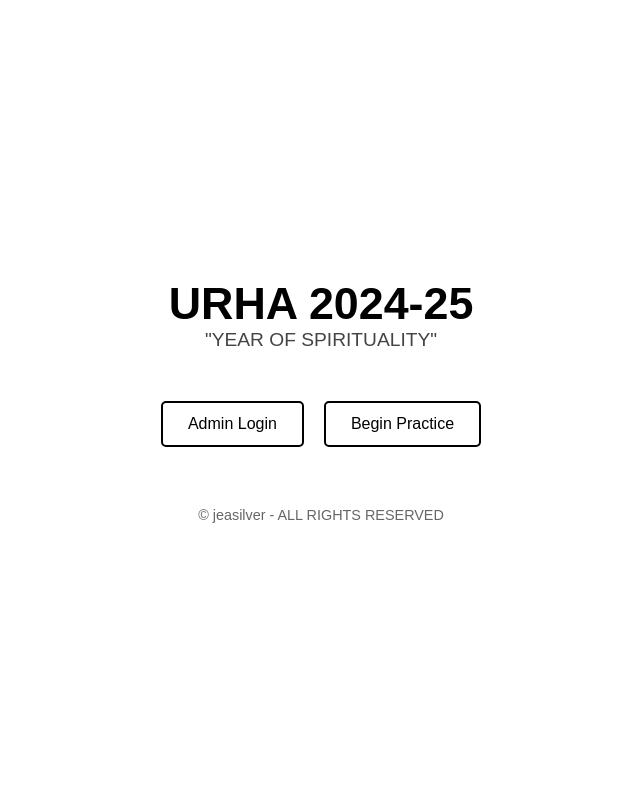
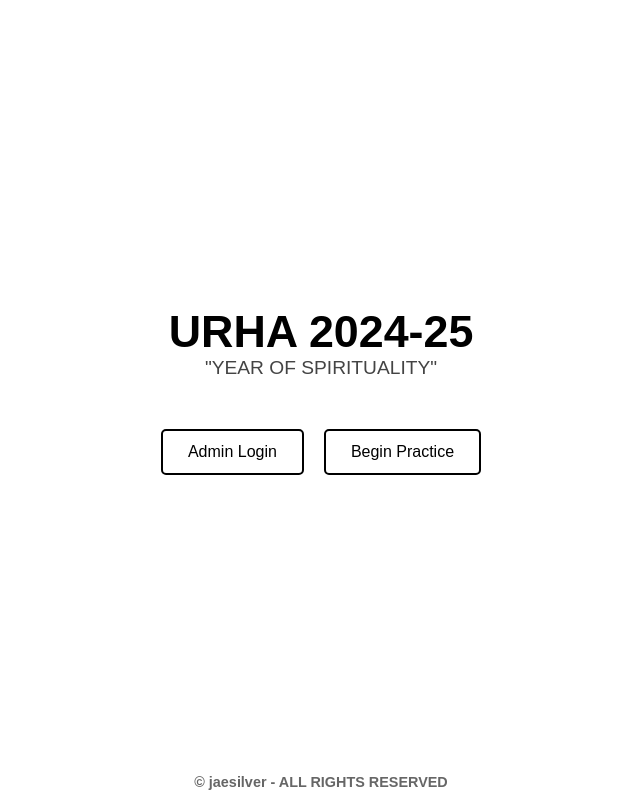
Before and after one commit to alaricrho/Urha, a Flask app: page / in a window 1280 px wide. Shown: the whole page, without its empty margins (319-959 px from the left). Run offline with Flask 3, Linux system fonts and the light colour scheme; parts of the project's set-up code (start-up, migrations or seed data) failed here and were passed over; some libraries are stand-ins or nearby versions.

Commit message:
Update index.html

```diff
--- a/templates/index.html
+++ b/templates/index.html
@@ -90,13 +90,6 @@
             color: #ffffff; /* Invert colors on hover */
         }
 
-        footer {
-            margin-top: 40px;
-            text-align: center;
-            font-size: 0.9rem;
-            color: #666666; /* Gray for footer text */
-        }
-
         /* RESPONSIVENESS */
         @media (max-width: 768px) {
             header h1 {
@@ -116,6 +109,24 @@
                 font-size: 0.9rem;
             }
         }
+
+
+        footer {
+        position: fixed;
+        bottom: 0;
+        left: 0;
+        width: 100%;
+        background-color: #ffffff;
+        color: #666;
+        text-align: center;
+        padding: 10px 0;
+        font-size: 0.9rem;
+        z-index: 1000;
+    }
+
+    .footer-banner {
+        font-weight: bold;
+    }
     </style>
 </head>
 <body>
@@ -136,8 +147,15 @@
     </div>
 
     <!-- FOOTER -->
+<!--     <footer>
+        &copy; jeasilver - ALL RIGHTS RESERVED
+    </footer> -->
     <footer>
-        &copy; jeasilver - ALL RIGHTS RESERVED
+        <div class="footer-banner">
+            <!-- &copy; 2024-25 jeasilver - ALL RIGHTS RESERVED -->
+            &copy; jaesilver - ALL RIGHTS RESERVED
+
+        </div>
     </footer>
 
     <script>
```
